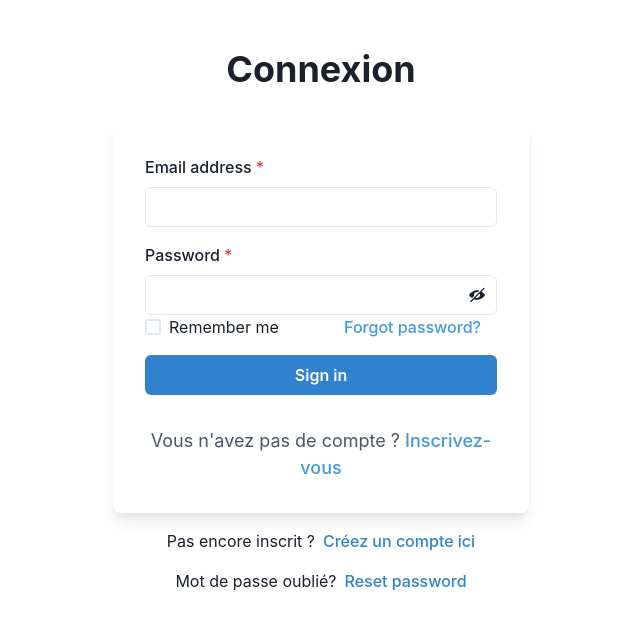
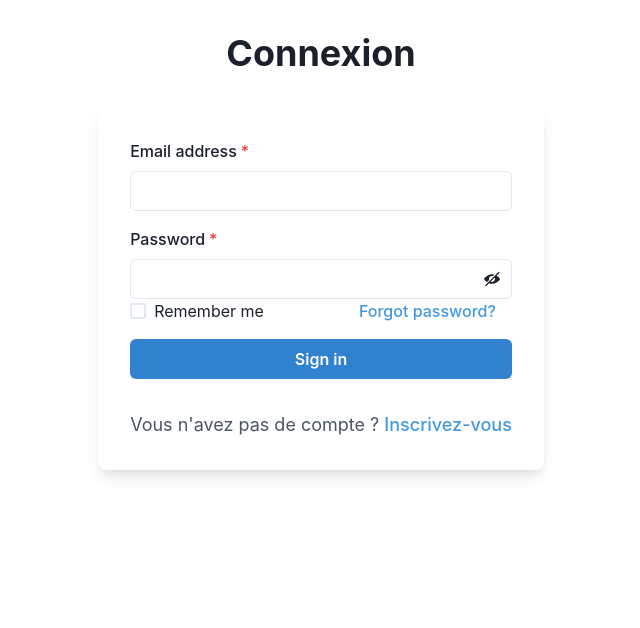
Before and after one commit to lerbix/SmartFlow-Blockchain-Cardano, a React (Vite) app in the folder cardano-front/: page / in a window 1280 px wide. Shown: the top 628 px of the page, without its empty margins (319-959 px from the left). Built offline with nearby package versions, Linux system fonts and the light colour scheme.

Commit message:
Modify LogInPage.jsx

```diff
--- a/cardano-front/src/pages/LogInPage.jsx
+++ b/cardano-front/src/pages/LogInPage.jsx
@@ -3,24 +3,12 @@ import LogForm  from "../components/LogForm.jsx";
 
 const RegisterPage = () => {
     return (
-        <Box p={4} width={500}>
-            <Container maxW="md">
+       <div>
                 <Heading as="h1" size="xl" textAlign="center" mb={8}>
                     Connexion
                 </Heading>
                 <LogForm />
-                <Box textAlign="center" mt={4}>
-                    Pas encore inscrit ?
-                    <Link href="/register" color='blue.500'  ml={2}>Créez un compte ici</Link>
-
-                </Box>
-                <Box textAlign="center" mt={4}>
-                    Mot de passe oublié?
-                <Link href="/forget-password" color='blue.500'  ml={2}>Reset password</Link>
-                </Box>
-
-            </Container>
-        </Box>
+       </div>
     );
 };
 
```
